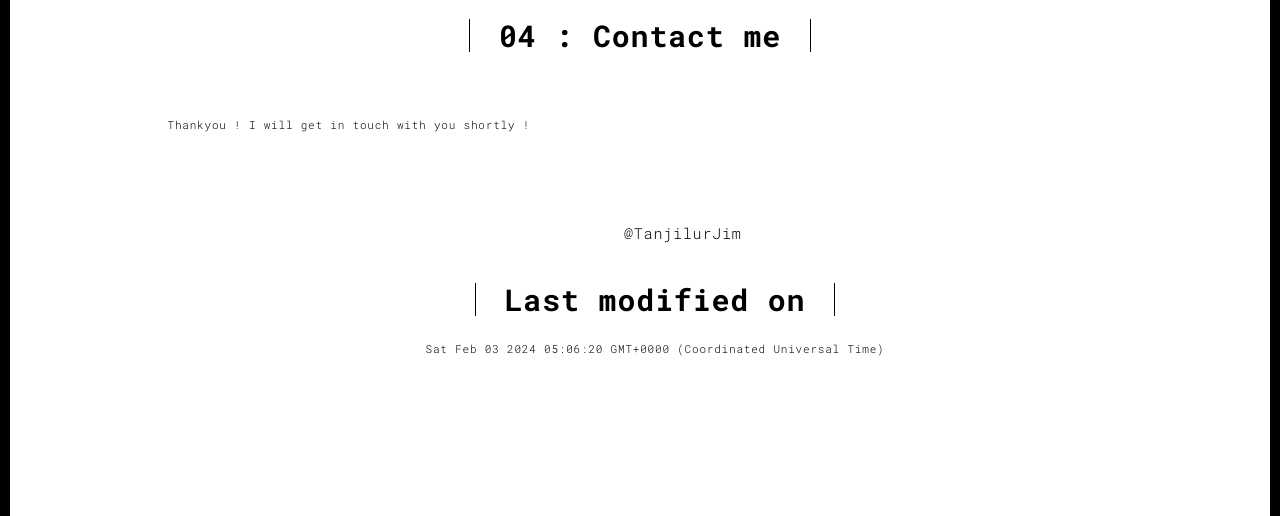
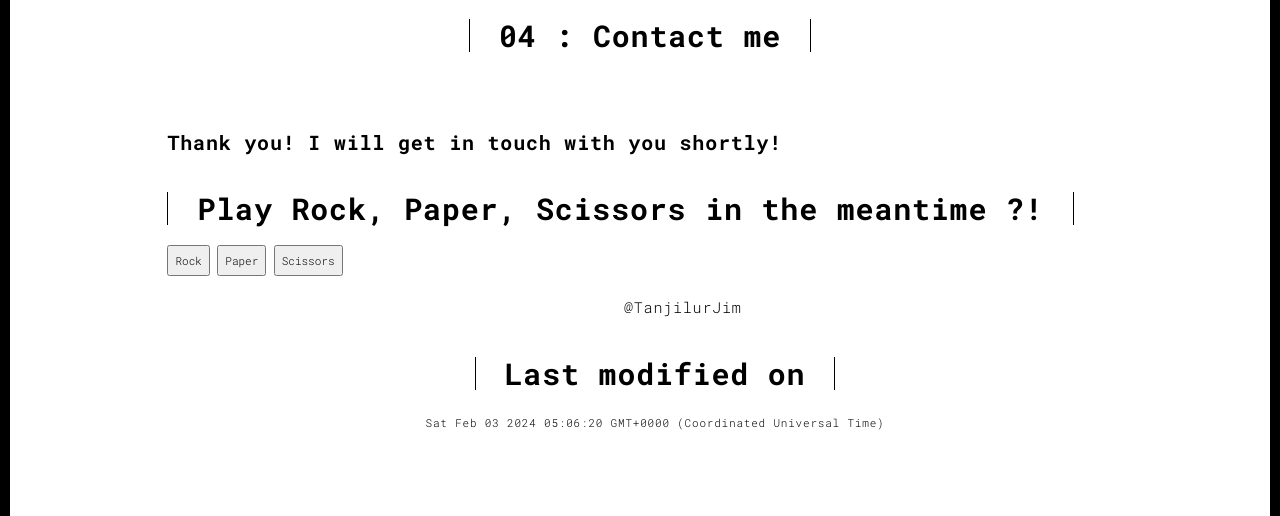
Before and after one commit to TanjilurJim/portfo, a Flask app: template templates/thankyou.html in a window 1280 px wide. Shown: the part 90-606 px from the top of the page. Run offline with Flask 3, Linux system fonts and the light colour scheme; the template is opened without the code that fills it, so the values that code supplies are empty.

Commit message:
Update thankyou.html

```diff
--- a/templates/thankyou.html
+++ b/templates/thankyou.html
@@ -59,9 +59,21 @@
 
           <div class="row">
             <div class="col-md-10 col-md-offset-1">
-                Thankyou  ! I will get in touch with you shortly !
+
+
+            <div id="thankyouMessage">
+              <h3>Thank you! I will get in touch with you shortly!</h3>
 
             </div>
+            <div id="gameContainer">
+              <h2>Play Rock, Paper, Scissors in the meantime ?!</h2>
+              <button id="rock">Rock</button>
+              <button id="paper">Paper</button>
+              <button id="scissors">Scissors</button>
+              <p id="gameResult"></p>
+            </div>
+
+
 
           </div>
 
@@ -86,6 +98,35 @@
     </div>
   </footer>
 
+  <script>
+    const gameChoices = ['Rock', 'Paper', 'Scissors'];
+    const gameResult = document.getElementById('gameResult');
+
+    document.getElementById('rock').addEventListener('click', function() { playGame('Rock'); });
+    document.getElementById('paper').addEventListener('click', function() { playGame('Paper'); });
+    document.getElementById('scissors').addEventListener('click', function() { playGame('Scissors'); });
+
+    function playGame(userChoice) {
+      const computerChoice = gameChoices[Math.floor(Math.random() * 3)];
+      const result = determineWinner(userChoice, computerChoice);
+      gameResult.textContent = `You chose ${userChoice}. Computer chose ${computerChoice}. ${result}`;
+    }
+
+    function determineWinner(userChoice, computerChoice) {
+      if (userChoice === computerChoice) {
+        return "It's a tie!";
+      }
+
+      if ((userChoice === 'Rock' && computerChoice === 'Scissors') ||
+          (userChoice === 'Paper' && computerChoice === 'Rock') ||
+          (userChoice === 'Scissors' && computerChoice === 'Paper')) {
+        return "You win!";
+      } else {
+        return "You lose!";
+      }
+    }
+  </script>
+
 <script>
   document.addEventListener("DOMContentLoaded", function (event) {
      navActivePage();
```
